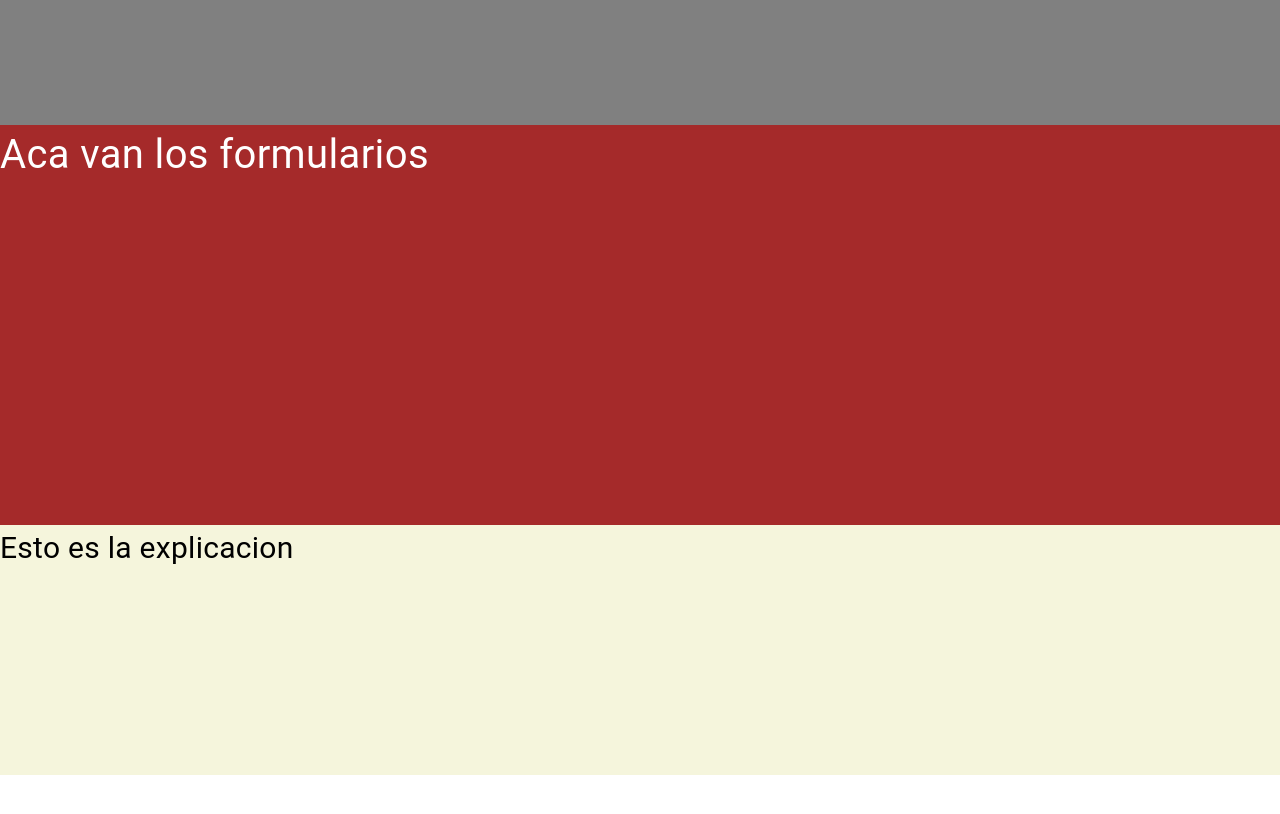
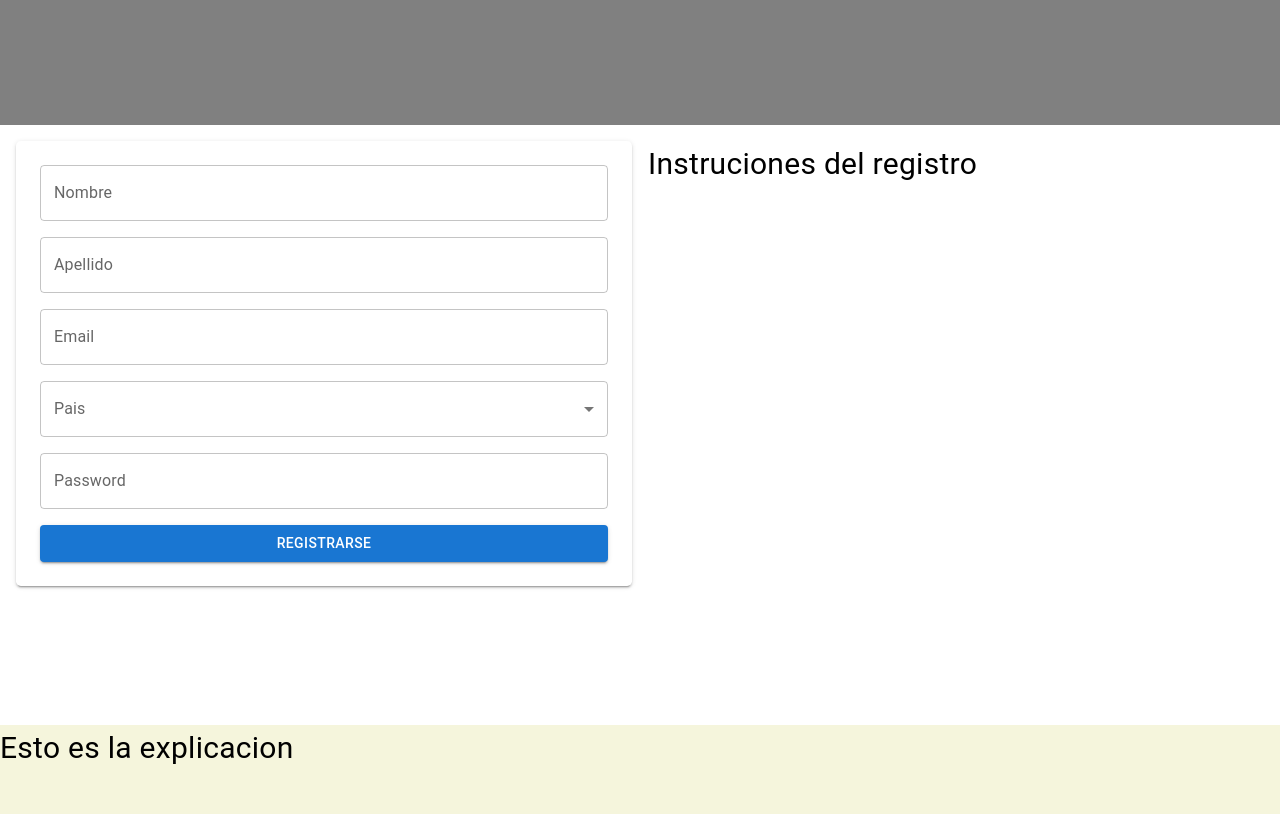
Before and after one commit to AugustoOjd/school-front, a React (Create React App) app: page / in a window 1280 px wide. Shown: the part 500-1314 px from the top of the page. Before the commit the page ends 1275 px from the top, so only its background shows below. Built offline with nearby package versions, Linux system fonts and the light colour scheme.

Commit message:
form registro con validaciones

```diff
--- a/package.json
+++ b/package.json
@@ -16,6 +16,7 @@
     "@types/react-dom": "^18.0.6",
     "react": "^18.2.0",
     "react-dom": "^18.2.0",
+    "react-hook-form": "^7.35.0",
     "react-scripts": "5.0.1",
     "typescript": "^4.8.3",
     "web-vitals": "^2.1.4"
--- a/src/App.tsx
+++ b/src/App.tsx
@@ -1,9 +1,9 @@
 import React from 'react';
 import Navbar from './components/layout/navbar/Navbar';
 import './css/App.css'
-import Rank from './components/rank/Rank';
-import Intro from './components/intro/Intro';
-import Form from './components/form/Form';
+import Rank from './components/rank/BaseRank';
+import Intro from './components/intro/BaseIntro';
+import Form from './components/form/BaseForm';
 import Footer from './components/layout/footer/Footer';
 
 function App() {
--- /dev/null
+++ b/src/components/form/BaseForm.tsx
@@ -0,0 +1,40 @@
+import React from 'react'
+import { Box, Typography, Stack } from '@mui/material';
+import Formulario from './Formulario'
+
+const Form = () => {
+  return (
+    <>
+        <Box
+          display={'flex'}
+          bgcolor={'white'}
+          width={'100%'}
+          height={'600px'}
+          >
+
+          <Stack
+            direction={'row'}
+            spacing={2}
+            padding={2}
+            width={'100%'}
+            >
+            <Box width={'100%'}>
+
+              <Formulario/>
+
+            </Box>
+
+
+            <Box width={'100%'}>
+              <Typography color={'black'} fontSize={'30px'}> Instruciones del registro</Typography>
+            </Box>
+
+          </Stack>
+
+
+        </Box>
+    </>
+  )
+}
+
+export default Form
--- a/src/components/form/Form.tsx
+++ /dev/null
@@ -1,14 +0,0 @@
-import React from 'react'
-import {Box, Typography} from '@mui/material'
-
-const Form = () => {
-  return (
-    <>
-        <Box bgcolor={'brown'} width={'100%'} height={'400px'}>
-            <Typography color={'white'} fontSize={'40px'}> Aca van los formularios </Typography>
-        </Box>
-    </>
-  )
-}
-
-export default Form
--- /dev/null
+++ b/src/components/form/Formulario.tsx
@@ -0,0 +1,143 @@
+// import { useForm, SubmitHandler } from "react-hook-form";
+
+
+// enum GenderEnum {
+//   female = "female",
+//   male = "male",
+//   other = "other"
+// }
+
+// interface IFormInput {
+//   firstName: String;
+//   gender: GenderEnum;
+// }
+
+// export default function App() {
+//   const { register, handleSubmit } = useForm<IFormInput>();
+//   const onSubmit: SubmitHandler<IFormInput> = data => console.log(data);
+
+//   return (
+//     <form onSubmit={handleSubmit(onSubmit)}>
+//       <label>First Name</label>
+//       <input {...register("firstName")} />
+//       <label>Gender Selection</label>
+//       <select {...register("gender")} >
+//         <option value="female">female</option>
+//         <option value="male">male</option>
+//         <option value="other">other</option>
+//       </select>
+//       <input type="submit" />
+//     </form>
+//   );
+// }
+
+
+import React, {useState} from 'react'
+import { Box, InputLabel, MenuItem, Select, Stack, TextField, SelectChangeEvent, FormControl, Button } from '@mui/material'
+import { useForm, SubmitHandler } from "react-hook-form";
+import { IRegister } from '../../interface/register';
+import { countries } from '../../utils/countries';
+import { isEmail } from '../../utils/valitations';
+
+
+
+
+const Formulario = () => {
+
+    const { register, handleSubmit, formState: {errors} } = useForm<IRegister>();
+    const onSubmit: SubmitHandler<IRegister> = data => console.log(data);
+
+    const [country, setCountry] = useState('');
+
+    const handleChange = (event: SelectChangeEvent) => {
+      setCountry(event.target.value as string);
+
+    };
+
+
+  return (
+    <>
+        <Box
+            bgcolor={'white'}
+            padding={3}
+            borderRadius={1.2}
+            boxShadow={2}
+        >
+            <form onSubmit={handleSubmit(onSubmit)}>
+            <Stack direction={'column'} spacing={2}>
+
+
+                <TextField
+                    id="outlined-basic"
+                    label="Nombre"
+                    variant="outlined"
+                    {...register("name", { required: 'El nombre es requerido', minLength: {value: 2, message: 'Minimo 2 caracteres'}})}
+                    error={ !!errors.name }
+                    helperText={ errors.name?.message }
+                />
+                <TextField
+                    id="outlined-basic"
+                    label="Apellido"
+                    variant="outlined"
+                    {...register("lastName", {required: 'El apellido es requerido', minLength: {value: 2, message: 'Minimo 2 caracteres'}})}
+                    error={ !!errors.lastName }
+                    helperText={ errors.lastName?.message }
+                />
+                <TextField
+                    id="outlined-basic"
+                    label="Email"
+                    variant="outlined"
+                    {...register("email", {required: 'El email es requerido', validate: {isEmail}})}
+                    error={ !!errors.email }
+                    helperText={ errors.email?.message }
+                    />
+
+                <FormControl fullWidth>
+                  <InputLabel id="demo-simple-select-label">Pais</InputLabel>
+                  <Select
+                    labelId="demo-simple-select-label"
+                    id="demo-simple-select"
+                    value={country}
+                    label="Age"
+
+                    {...register("country", {
+                        required: true,
+                        onChange: (e) => { handleChange(e)},
+                    })
+                    }
+                    error={ !!errors.country }
+                  >
+                    {
+                        countries.map( cout => (
+                            <MenuItem value={cout} key={cout}>{cout}</MenuItem>
+                        ))
+                    }
+
+                  </Select>
+                </FormControl>
+
+                <TextField
+                    id="outlined-basic"
+                    label="Password"
+                    variant="outlined"
+                    {...register("password", {required: 'El password es requerido', minLength: {value: 6, message: 'Minimo 6 caracteres'}})}
+                    error={ !!errors.password }
+                    helperText={ errors.password?.message }
+                    />
+
+                <Button
+                        variant='contained'
+                        color={'primary'}
+                        fullWidth
+                        type='submit'
+                        >registrarse
+                </Button>
+
+            </Stack>
+            </form>
+        </Box>
+    </>
+  )
+}
+
+export default Formulario
--- /dev/null
+++ b/src/interface/index.ts
@@ -0,0 +1,2 @@
+
+export * from './register'
--- /dev/null
+++ b/src/interface/register.ts
@@ -0,0 +1,8 @@
+export interface IRegister {
+    name:       string,
+    lastName:   string,
+    email:      string,
+    country:    string,
+    password:   string,
+
+}
--- /dev/null
+++ b/src/utils/countries.ts
@@ -0,0 +1,5 @@
+export const countries = [
+    'Argentina',
+    'Bolivia',
+    'Chile'
+]
--- /dev/null
+++ b/src/utils/valitations.ts
@@ -0,0 +1,16 @@
+export const isValidEmail = (email: string): boolean => {
+
+    const match = String(email)
+        .toLowerCase()
+        .match(
+          /^(([^<>()[\]\\.,;:\s@"]+(\.[^<>()[\]\\.,;:\s@"]+)*)|(".+"))@((\[[0-9]{1,3}\.[0-9]{1,3}\.[0-9]{1,3}\.[0-9]{1,3}\])|(([a-zA-Z\-0-9]+\.)+[a-zA-Z]{2,}))$/
+        );
+
+      return !!match;
+  };
+
+  export const isEmail = (email: string): string | undefined => {
+    return isValidEmail(email)
+      ? undefined
+      : 'El correo no parece ser válido';
+  }
```
Also changed, not shown: src/components/intro/BaseIntro.tsx (renamed from src/components/intro/Intro.tsx), src/components/rank/BaseRank.tsx (renamed from src/components/rank/Rank.tsx), 1 other file (tests, documents, lock files or other folders).
